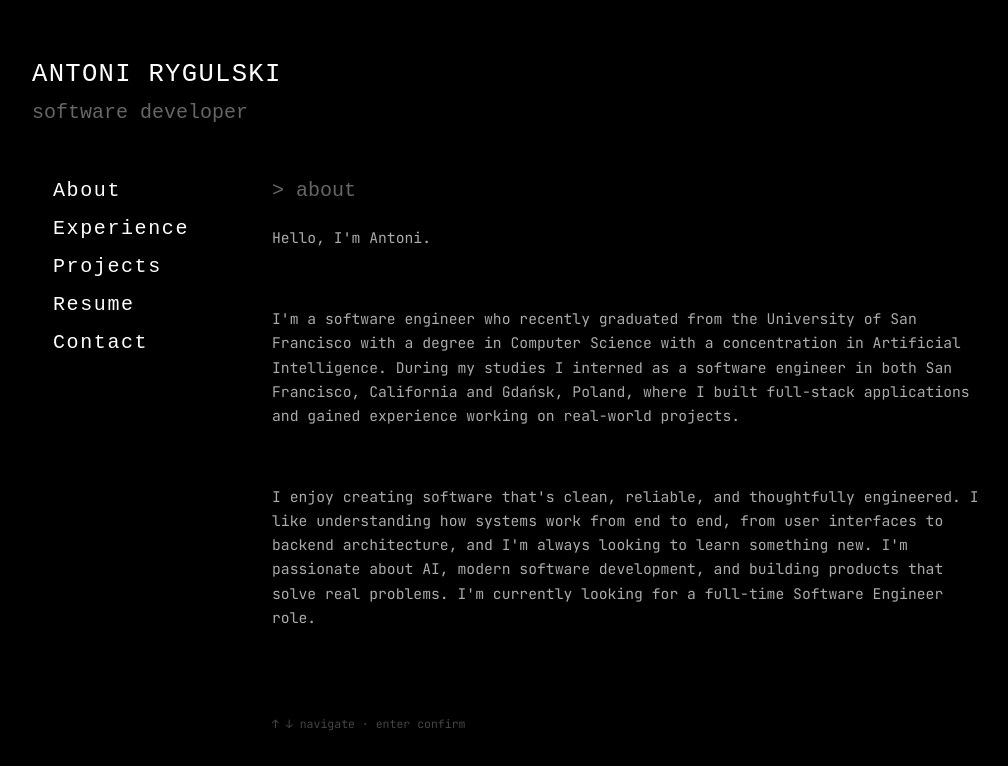
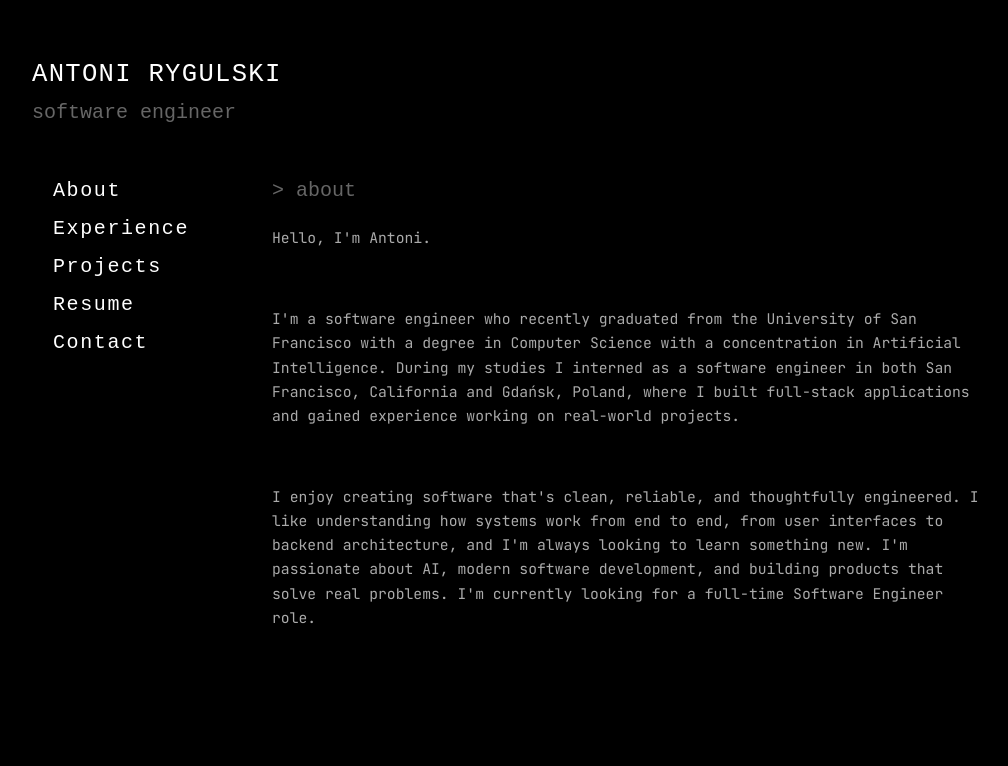
Before and after one commit to devAntekRygulski/portfolio, a React (Vite) app: page / in a window 1280 px wide. Shown: the top 766 px of the page, without its empty margins (123-1131 px from the left). Built offline with nearby package versions, Linux system fonts and the light colour scheme.

Commit message:
Minor tweaks

```diff
--- a/src/App.jsx
+++ b/src/App.jsx
@@ -242,11 +242,9 @@ function App() {
           <div className="content-scroll" key={activeSection}>
             <ContentPanel section={activeSection} />
           </div>
-          <p className="hint">
-            {activeSection === 'Resume'
-              ? '↑ ↓ navigate · enter open resume in new tab'
-              : '↑ ↓ navigate · enter confirm'}
-          </p>
+          {activeSection === 'Resume' && (
+            <p className="hint">↑ ↓ navigate · enter open resume in new tab</p>
+          )}
         </section>
       </div>
       </div>
--- a/src/data/resume.js
+++ b/src/data/resume.js
@@ -1,6 +1,6 @@
 export const resume = {
   name: 'Antoni Rygulski',
-  title: 'Software Developer',
+  title: 'Software Engineer',
   about: [
     "Hello, I'm Antoni.",
     '',
```
